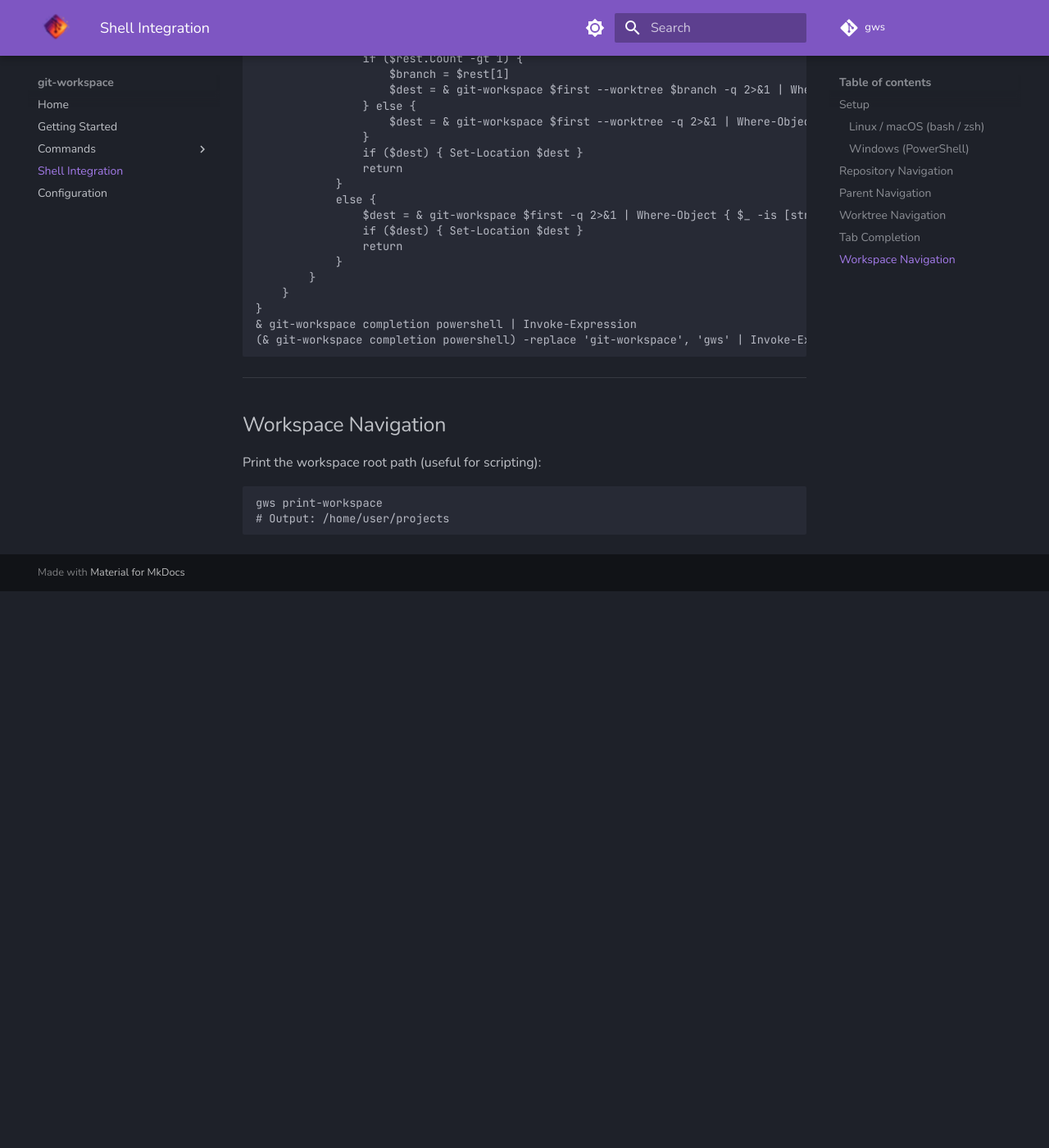
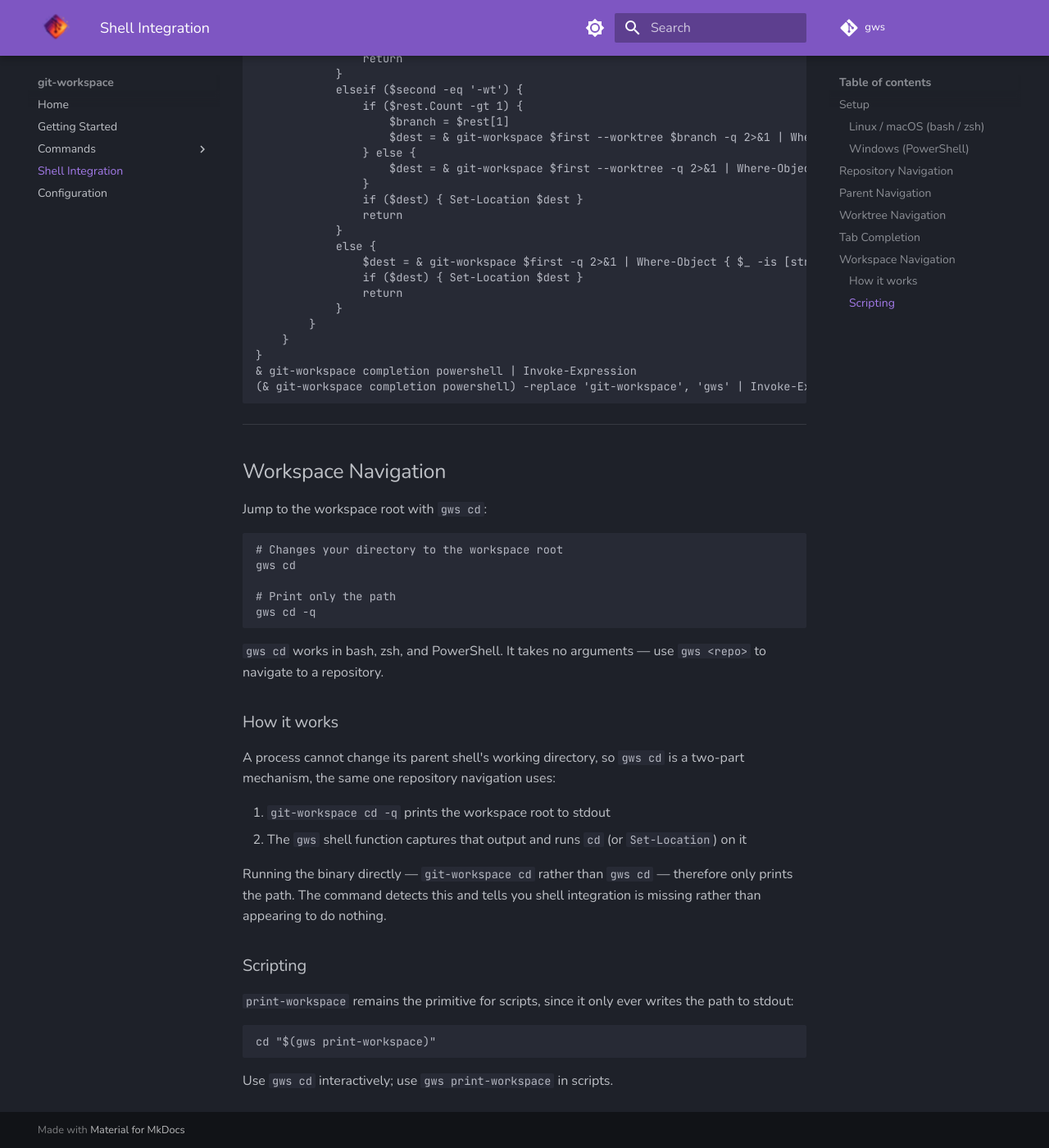
Before and after one commit to daileyo/gws, an MkDocs documentation site: the page built from docs/site/shell-integration.md, in a window 1280 px wide and 1400 px high, scrolled down 5410 px. Shown: the whole window at 82% size. Built offline with MkDocs 1.6.1 and Material for MkDocs 9.7.7, drawn with Linux system fonts in a browser that asks for light colours; comment, search, counter and statistics services are not loaded; before the commit the page ends 6131 px from its top, so only the background shows below that; some of the changed text lies outside the part shown.

Commit message:
docs:               replace cdgws helper with gws cd
- drop the cdgws/gcd snippet from the root command help
- add a Navigate to Workspace Root section to commands-core
- document gws cd and its mechanism in shell-integration
- add a workspace navigation step to the getting-started guide
- list cd in the README subcommands and feature bullets
- position print-workspace as the scripting primitive

notes:

The helper is now retired everywhere outside docs/specs, where it is named
only as the thing being replaced. The Makefile never referenced it, so
task 3.7 was a check that passed with no change.

The docs explain why gws cd needs shell integration rather than just
asserting it: a process cannot change its parent shell's directory, so the
binary prints the path and the function navigates. print-workspace stays
the primitive for scripts.

Related to T3.0 in Spec 22

Co-Authored-By: Claude Opus 5 <noreply@anthropic.com>
Claude-Session: https://claude.ai/code/session_01B7qR8gLFTtfbMvMdQexfdn

````diff
--- a/docs/site/shell-integration.md
+++ b/docs/site/shell-integration.md
@@ -33,6 +33,9 @@ Once set up, use `gws` to jump to any tracked repository by name:
 ```bash
 # Navigate to a repository by name — changes your directory
 gws my-repo
+
+# Navigate to the workspace root
+gws cd
 
 # Use subcommands directly through gws
 gws list
@@ -297,9 +300,38 @@ function gws {
 
 ## Workspace Navigation
 
-Print the workspace root path (useful for scripting):
+Jump to the workspace root with `gws cd`:
 
 ```bash
-gws print-workspace
-# Output: /home/user/projects
+# Changes your directory to the workspace root
+gws cd
+
+# Print only the path
+gws cd -q
 ```
+
+`gws cd` works in bash, zsh, and PowerShell. It takes no arguments — use `gws <repo>` to
+navigate to a repository.
+
+### How it works
+
+A process cannot change its parent shell's working directory, so `gws cd` is a two-part
+mechanism, the same one repository navigation uses:
+
+1. `git-workspace cd -q` prints the workspace root to stdout
+2. The `gws` shell function captures that output and runs `cd` (or `Set-Location`) on it
+
+Running the binary directly — `git-workspace cd` rather than `gws cd` — therefore only prints
+the path. The command detects this and tells you shell integration is missing rather than
+appearing to do nothing.
+
+### Scripting
+
+`print-workspace` remains the primitive for scripts, since it only ever writes the path to
+stdout:
+
+```bash
+cd "$(gws print-workspace)"
+```
+
+Use `gws cd` interactively; use `gws print-workspace` in scripts.
````
Also changed, not shown: README.md (+2 -1 lines), docs/site/commands-core.md (+37 -1 lines), docs/site/getting-started.md (+13 -1 lines), docs/specs/22-spec-cd-command/22-proofs/22-task-03-proofs.md (added, +109 -0 lines), docs/specs/22-spec-cd-command/22-tasks-cd-command.md (+8 -8 lines), 1 other file.
